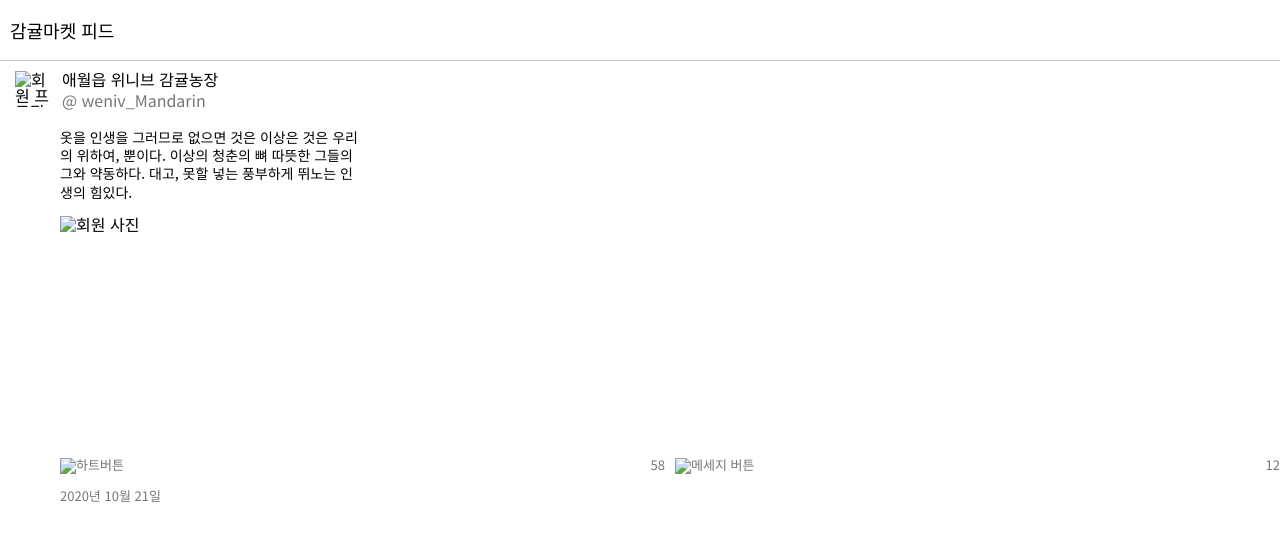
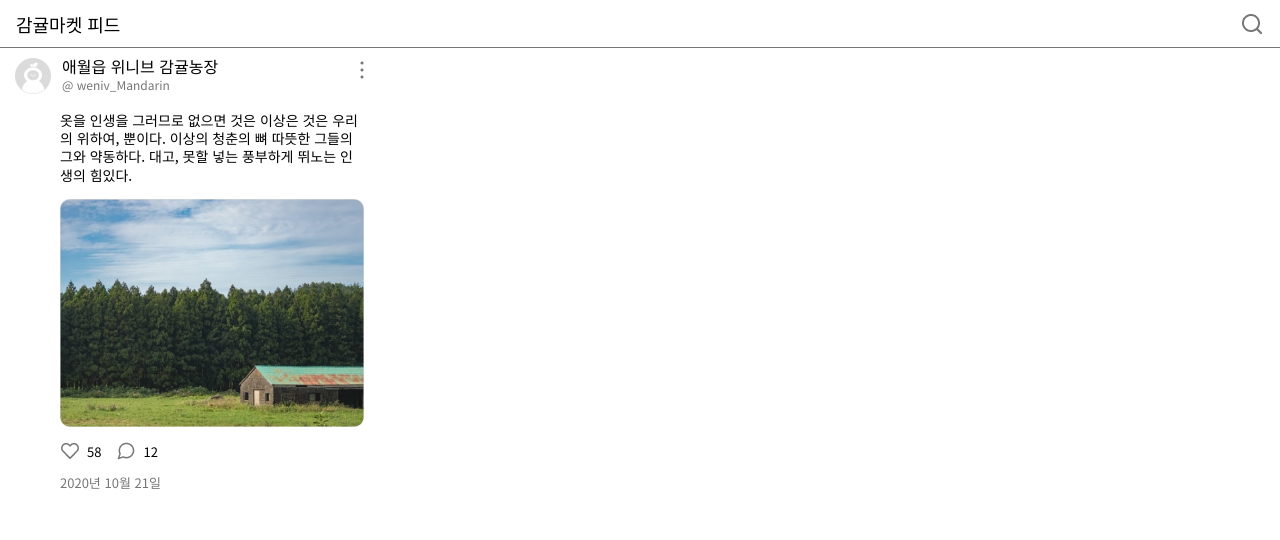
Before and after one commit to nurimeansworld/strawberry_market, a plain HTML site: page html/A01.html in a window 1280 px wide. Drawn offline with Linux system fonts and the light colour scheme.

Commit message:
Add: A01(영은) html,css 변경

```diff
--- a/css/style_YE.css
+++ b/css/style_YE.css
@@ -1,16 +1,3 @@
-/* home-post, home-post-onlytext, product 피드 게시글 카드 단위 */
-
-/* 연한색은 #FCBBC4
-진한 색은 #E26E7E
-- 390*844
-- id는 카멜케이스(thisIsCamel), class는 하이픈(-)으로 구분
-- class 네이밍은 형태 + 의미 + 상태의 형태
-- 들여쓰기는 2개
-- attribute는 기본으로 쌍따옴표(""), js에서는 홑따옴표('')
-- 큰 구역의 시작과 끝 주석 표시하기
-- z-index는 10단위로
-*/
-
 @charset "utf-8";
 /* base */
 @import url('https://fonts.googleapis.com/css2?family=Noto+Sans+KR:wght@400;500&display=swap');
@@ -19,81 +6,92 @@ body{
     font-family: 'Noto Sans KR', sans-serif;
 }
 
-.tit-form {
-    padding: 20px 10px 20px;
+.nav{
+  /* background-color: #ddd; */
+  padding: 8px 12px;
+  height: 48px;
+  display: flex;
+  justify-content: space-between;
+  border-bottom: 1px solid #767676;
+}
+
+.nav-main p{
+  /* margin: 13px 16px; */
+  margin: 5px 4px;
+  font-style: normal;
   font-weight: 500;
   font-size: 18px;
-    line-height: 20px;
-    border-bottom: 1px solid #c4c4c4;
+  line-height: 22px;
 }
 
-.tit-form::before{
-    display:block;
-    content: "";
-    float: right;
-    background-image: url("../img/spritesheet.png");
-    width: 24px;
-    height: 24px;
-    background-position: -81px -5px;
+/* article 시작! */
+.home-post-user {
+    padding: 10px 15px;
+    position: relative;
 }
 
-.home-post-top {
-    padding: 10px 15px;
-}
-
-.home-post-top .user-profile {
+.home-post-user .user-profile {
   float: left;
   width: 36px;
   height: 36px;
   margin-right: 11px;
 }
 
-.home-post-top .user-name {
+.home-post-user .user-name {
   font-weight: 500;
 }
 
-.home-post-top .user-name::after {
-    display:block;
-    content: "";
-    float: right;
-    background-image: url(../img/spritesheet.png);
-    width: 18px;
-    height: 18px;
-    background-position: -81px -39px;
-}
-
-.home-post-top .user-id {
+.home-post-user .user-id {
   color: #767676;
+  font-size: 12px;
   padding-top: 5px;
 }
 
-.home-post-center {
+.home-post-user .btn-menu {
+  /* margin-left: auto; */
+  position: absolute;
+  top: 10px;
+  left: 350px;
+  width: 24px;
+  background: transparent;
+  cursor: pointer;
+}
+
+/* post 내용 시작! */
+.home-post-content {
   /* 304*426 */
   width: 304px;
   height: 330px;
   margin: 10px 0 0 60px;
 }
 
-.home-post-center .user-cont {
+.home-post-content .user-cont {
   margin-bottom: 15px;
   font-size: 14px;
   font-weight: 400px;
   line-height: 1.3;
 }
 
-.home-post-bottom {
+/* post 좋아요, 댓글  */
+.home-post-comment {
   display: flex;
   font-size: small;
   color: #767676;
+  margin-left: 60px;
 }
 
-.home-post-bottom .heart-button {
-    margin-left: 60px;
-    margin-right: 7px;
+/* 버튼묶음 */
+
+.home-post-comment .item-count {
+  display: flex;
+  align-items: center;
+  margin-right: 15px;
 }
 
-.home-post-bottom .message-button {
-    margin-left: 10px;
+.home-post-comment .item-count .btn {
+  border: 0;
+  outline: 0;
+  background: none;
   margin-right: 7px;
 }
 
@@ -102,42 +100,3 @@ body{
   font-size: small;
   color: #767676;
 }
-
-
-/*
-
-.sprite {
-    background-image: url(spritesheet.png);
-    background-repeat: no-repeat;
-    display: block;
-}
-
-.sprite-basic-profile {
-    width: 36px;
-    height: 36px;
-    background-position: -5px -5px;
-}
-
-.sprite-heart {
-    width: 20px;
-    height: 20px;
-    background-position: -51px -5px;
-}
-
-.sprite-icon-search {
-    width: 24px;
-    height: 24px;
-    background-position: -81px -5px;
-}
-
-.sprite-message-circle {
-    width: 20px;
-    height: 20px;
-    background-position: -51px -39px;
-}
-
-.sprite-s-icon-more-vertical {
-    width: 18px;
-    height: 18px;
-    background-position: -81px -39px;
-} */
--- a/html/A01.html
+++ b/html/A01.html
@@ -5,37 +5,52 @@
   <meta charset="UTF-8">
   <meta http-equiv="X-UA-Compatible" content="IE=edge">
   <meta name="viewport" content="width=device-width, initial-scale=1.0">
-    <title>Login</title>
-    <link rel="stylesheet" href="../css/reset.css">
-    <link rel="stylesheet" href="../css/style_YE.css">
+  <title>A01 - 컴포넌트(영은)</title>
+  <link rel="stylesheet" href="../css/default.css">
 </head>
 
 <body>
-    <!-- class 네이밍은 형태 + 의미 + 상태의 형태 -->
-    <main id="home">
-        <section class="header-serch">
-            <h3 class="tit-form">감귤마켓 피드</h3>
-        </section>
-        <main class="home-post">
-            <section class="home-post-top">
-                <img class="user-profile" src="../img/basic-profile.png" alt="회원 프로필">
+  <!-- header 시작! -->
+  <div class="nav nav-main">
+    <p>감귤마켓 피드</p>
+    <!-- CHECK:: 실제 검색 페이지로 수정 -->
+    <a href="/search" class="link-search">
+      <img src="../assets/icon/icon-search.png" alt="검색 페이지로 이동">
+    </a>
+  </div>
+
+  <!-- 게시글 article 시작!-->
+  <article class="home-post">
+    <section class="home-post-user">
+      <img class="user-profile" src="../assets/small-profile-img.png" alt="회원 프로필">
       <h4 class="user-name">애월읍 위니브 감귤농장</h4>
       <p class="user-id">@ weniv_Mandarin</p>
+      <button type="button" class="btn-menu"><img src="../assets/icon/icon-more-vertical.png" alt="메뉴 열기"></button>
     </section>
-            <section class="home-post-center">
+  <!-- 게시글 내용 부분 -->
+    <section class="home-post-content">
       <p class="user-cont">옷을 인생을 그러므로 없으면 것은 이상은 것은 우리의 위하여, 뿐이다. 이상의 청춘의 뼈 따뜻한 그들의 그와 약동하다. 대고, 못할 넣는 풍부하게
         뛰노는 인생의 힘있다.</p>
-                <img class="user-photo" src="../img/user_photo.png" alt="회원 사진">
+      <img class="user-photo" src="../assets/post-img-example.png" alt="회원 사진">
     </section>
-            <section class="home-post-bottom">
-                <img class="heart-button" src="../img/heart.png" alt="하트버튼">
+  <!-- 게시글 좋아요,메세지 버튼 -->
+    <section class="home-post-comment">
+      <div class="item-count">
+        <button type="button" class="btn btn-heart">
+          <img class="heart-button" src="../assets/icon/heart.png" alt="하트버튼">
+        </button>
         <p class="heart-count">58</p>
-                <img class="message-button" src="../img/message-circle.png" alt="메세지 버튼">
-                <p class="heart-count">12</p>
+      </div>
+      <div class="item-count">
+        <button type="button" class="btn btn-message">
+          <img class="message-button" src="../assets/icon/message-circle.png" alt="메세지 버튼">
+        </button>
+        <p class="message-count">12</p>
+      </div>
     </section>
+  <!-- 게시글 날짜 -->
     <p class="date">2020년 10월 21일</p>
-        </main>
-    </main>
+  </article>
 </body>
 
 </html>
```
Lines whose indentation alone changed are shown as unchanged.
